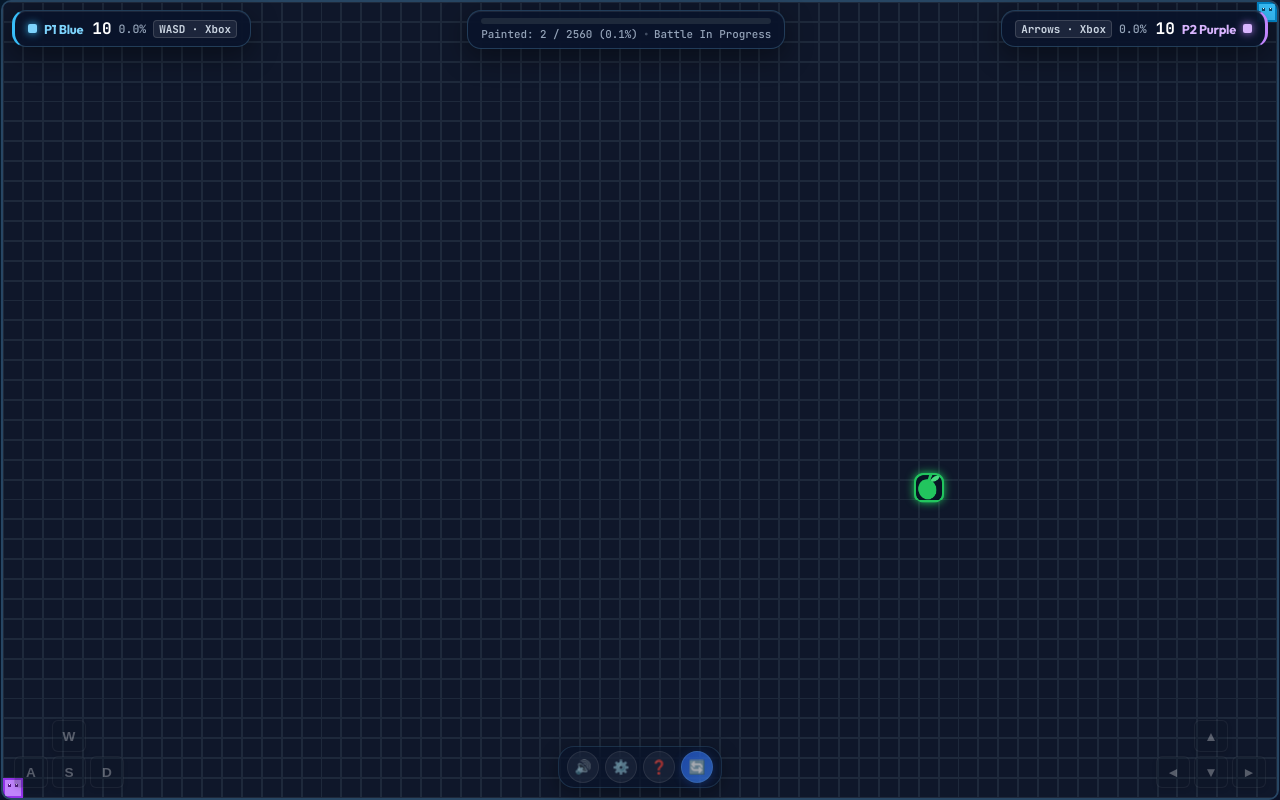
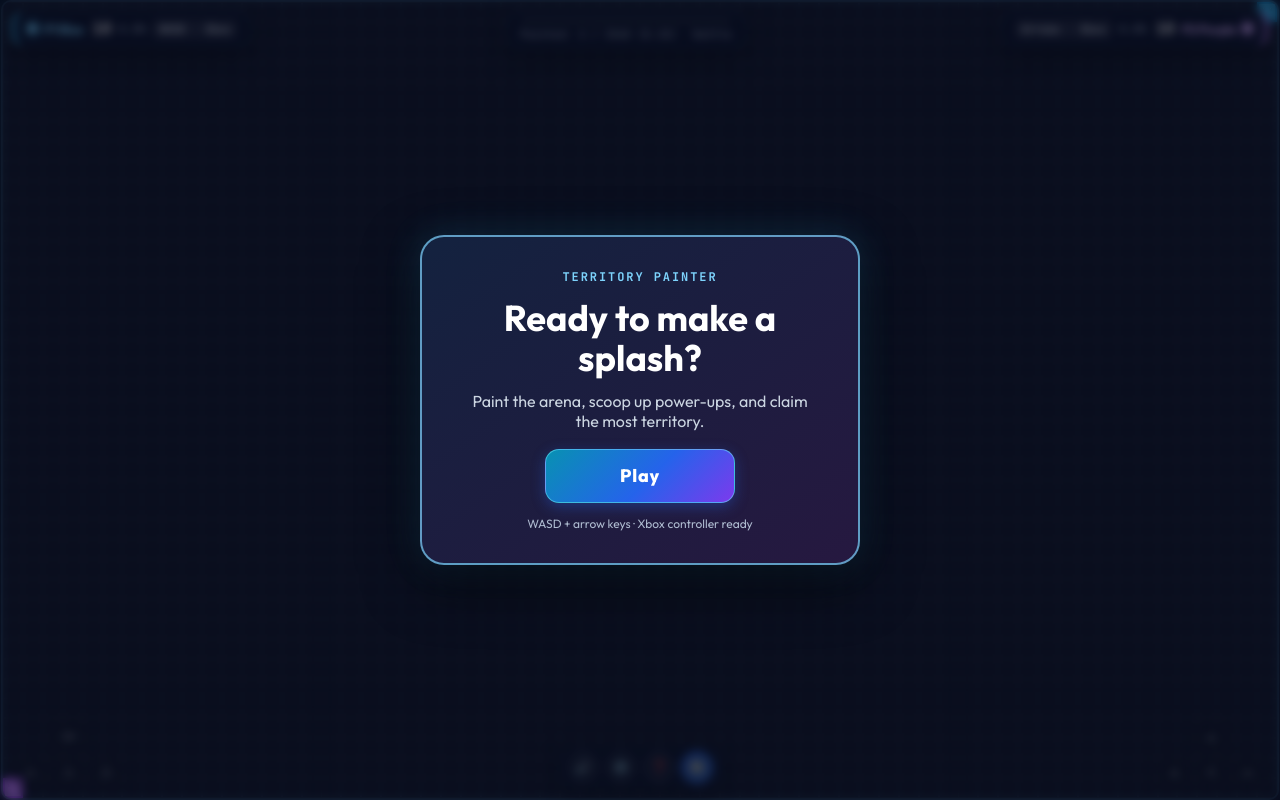
Before and after one commit to farazshuja/territory-painter, a plain HTML site: page index.html in a window 1280 px wide. Drawn offline with Linux system fonts and the light colour scheme; animation ran at ten frames a second.

Commit message:
Add image intro and Play start gate

```diff
--- a/game.js
+++ b/game.js
@@ -391,6 +391,8 @@ class TerritoryGame {
 
     this.effectsP1El = document.getElementById('effectsP1');
     this.effectsP2El = document.getElementById('effectsP2');
+    this.introSplash = document.getElementById('introSplash');
+    this.playGate = document.getElementById('playGate');
 
     this.sound = new SoundController();
 
@@ -416,6 +418,7 @@ class TerritoryGame {
     this.lastBlockedSoundTime = { 1: 0, 2: 0 };
 
     this.isCountingDown = false;
+    this.hasStarted = false;
     this.countdownTimerId = null;
 
     // Dynamic dropped items on the board
@@ -439,13 +442,30 @@ class TerritoryGame {
     this.particles = [];
     this.isGameOver = false;
 
-    this.initGame();
+    this.initGame(false);
     this.setupListeners();
+    this.setupIntroSequence();
     this.startRenderLoop();
   }
 
-  initGame() {
+  setupIntroSequence() {
+    window.setTimeout(() => {
+      this.introSplash.classList.add('fade-out');
+      window.setTimeout(() => {
+        this.introSplash.classList.add('hidden');
+        this.playGate.classList.remove('hidden');
+      }, 500);
+    }, 3500);
+
+    document.getElementById('playGameBtn').addEventListener('click', () => {
+      this.playGate.classList.add('hidden');
+      this.initGame();
+    });
+  }
+
+  initGame(startMatch = true) {
     this.isGameOver = false;
+    this.hasStarted = false;
     this.particles = [];
     this.gameOverModal.classList.add('hidden');
 
@@ -530,13 +550,14 @@ class TerritoryGame {
     this.grid[this.p2.y][this.p2.x] = 2;
 
     this.updateStatsUI();
-    this.startCountdown();
+    if (startMatch) this.startCountdown();
   }
 
   /**
    * 3-2-1-GO! Countdown sequence before players get control
    */
   startCountdown() {
+    this.hasStarted = true;
     this.isCountingDown = true;
     this.p1HeldKeys = [];
     this.p2HeldKeys = [];
@@ -601,7 +622,7 @@ class TerritoryGame {
     window.addEventListener('keydown', (e) => {
       // Sound / Restart hotkeys
       if (e.key === 'r' || e.key === 'R') {
-        this.initGame();
+        if (this.hasStarted || this.isGameOver) this.initGame();
         return;
       }
       if (e.key === 'm' || e.key === 'M') {
@@ -770,7 +791,7 @@ class TerritoryGame {
 
     // Auto resize when window size changes
     window.addEventListener('resize', () => {
-      if (this.gridSizeSelect && this.gridSizeSelect.value === 'auto' && !this.isGameOver) {
+      if (this.gridSizeSelect && this.gridSizeSelect.value === 'auto' && !this.isGameOver && this.hasStarted) {
         // Debounce resize
         clearTimeout(this._resizeTimer);
         this._resizeTimer = setTimeout(() => {
@@ -790,7 +811,7 @@ class TerritoryGame {
    * - Moving onto own cell: allowed, no extra points
    */
   tryMovePlayer(playerId, dx, dy) {
-    if (this.isGameOver || this.isCountingDown) return false;
+    if (!this.hasStarted || this.isGameOver || this.isCountingDown) return false;
 
     const current = playerId === 1 ? this.p1 : this.p2;
     const opponent = playerId === 1 ? this.p2 : this.p1;
@@ -1149,7 +1170,7 @@ class TerritoryGame {
    * Game tick: updates continuous movement while keys are held
    */
   update(timestamp) {
-    if (this.isGameOver || this.isCountingDown) return;
+    if (!this.hasStarted || this.isGameOver || this.isCountingDown) return;
 
     this.pollGamepads(timestamp);
 
@@ -1251,7 +1272,7 @@ class TerritoryGame {
     }
     const restart = !!primaryPad?.buttons?.[8]?.pressed; // View / Back
     const menu = !!primaryPad?.buttons?.[9]?.pressed; // Menu / Start
-    if (restart && !this.gamepadActionState.restart) this.initGame();
+    if (restart && !this.gamepadActionState.restart && (this.hasStarted || this.isGameOver)) this.initGame();
     if (menu && !this.gamepadActionState.menu) document.getElementById('settingsModal').classList.toggle('hidden');
     this.gamepadActionState.restart = restart;
     this.gamepadActionState.menu = menu;
--- a/index.html
+++ b/index.html
@@ -12,6 +12,10 @@
   <link href="https://fonts.googleapis.com/css2?family=Outfit:wght@400;600;700;800&family=JetBrains+Mono:wght@500;700&display=swap" rel="stylesheet">
 </head>
 <body class="fullscreen-mode">
+  <div id="introSplash" class="intro-splash" role="img" aria-label="Ninth grade splash screen">
+    <img src="ninth-grade.jpeg" alt="Ninth grade" fetchpriority="high">
+  </div>
+
   <!-- Minimal Floating Top HUD Layer -->
   <div class="hud-top-bar">
     <!-- Player 1 (Top Left) -->
@@ -75,6 +79,16 @@
       <div class="countdown-text" id="countdownText">READY</div>
     </div>
   </main>
+
+  <section id="playGate" class="play-gate hidden" aria-labelledby="playTitle">
+    <div class="play-card">
+      <span class="play-kicker">TERRITORY PAINTER</span>
+      <h1 id="playTitle">Ready to make a splash?</h1>
+      <p>Paint the arena, scoop up power-ups, and claim the most territory.</p>
+      <button id="playGameBtn" class="action-btn primary play-button" type="button">Play</button>
+      <small>WASD + arrow keys · Xbox controller ready</small>
+    </div>
+  </section>
 
   <!-- Floating Minimal Touch D-Pads (Bottom Corners) -->
   <div class="touch-overlay">
--- a/style.css
+++ b/style.css
@@ -662,3 +662,94 @@ body.fullscreen-mode {
     width: 100%;
   }
 }
+
+/* Opening splash and explicit start gate */
+.intro-splash {
+  position: fixed;
+  inset: 0;
+  z-index: 200;
+  display: flex;
+  align-items: center;
+  justify-content: center;
+  overflow: hidden;
+  background: #fff;
+  opacity: 1;
+  transition: opacity 500ms ease;
+}
+
+.intro-splash img {
+  display: block;
+  width: 100%;
+  height: 100%;
+  object-fit: contain;
+  opacity: 0;
+  animation: introImageFadeIn 650ms ease-out forwards;
+}
+
+.intro-splash.fade-out { opacity: 0; pointer-events: none; }
+.intro-splash.hidden, .play-gate.hidden { display: none !important; }
+
+@keyframes introImageFadeIn {
+  from { opacity: 0; }
+  to { opacity: 1; }
+}
+
+.play-gate {
+  position: fixed;
+  inset: 0;
+  z-index: 120;
+  display: grid;
+  place-items: center;
+  padding: 24px;
+  background: rgba(6, 8, 22, 0.58);
+  backdrop-filter: blur(5px);
+  animation: fadeIn 350ms ease-out;
+}
+
+.play-card {
+  width: min(100%, 440px);
+  padding: 32px 30px;
+  display: flex;
+  flex-direction: column;
+  align-items: center;
+  gap: 13px;
+  text-align: center;
+  background: linear-gradient(145deg, rgba(20, 35, 65, 0.97), rgba(39, 25, 66, 0.97));
+  border: 2px solid rgba(125, 211, 252, 0.7);
+  border-radius: 24px;
+  box-shadow: 0 18px 55px rgba(0, 0, 0, 0.6), 0 0 35px rgba(56, 189, 248, 0.2);
+}
+
+.play-kicker {
+  color: #7dd3fc;
+  font-family: 'JetBrains Mono', monospace;
+  font-size: 0.75rem;
+  font-weight: 700;
+  letter-spacing: 0.16em;
+}
+
+.play-card h1 {
+  color: #fff;
+  font-size: clamp(1.7rem, 5vw, 2.25rem);
+  line-height: 1.1;
+}
+
+.play-card p { color: #cbd5e1; max-width: 32ch; }
+
+.play-button {
+  min-width: 190px;
+  min-height: 54px;
+  margin-top: 5px;
+  border-radius: 14px;
+  font-size: 1.12rem;
+  font-weight: 800;
+  letter-spacing: 0.04em;
+  box-shadow: 0 5px 0 #154a9d, 0 8px 20px rgba(37, 99, 235, 0.38);
+}
+
+.play-button:hover { transform: translateY(-2px) scale(1.03); }
+.play-card small { color: #aebbd0; font-size: 0.75rem; }
+
+@media (prefers-reduced-motion: reduce) {
+  .intro-splash, .intro-splash img, .play-gate { animation-duration: 1ms; transition-duration: 1ms; }
+}
```
Also changed, not shown: ninth-grade.jpeg (added).
